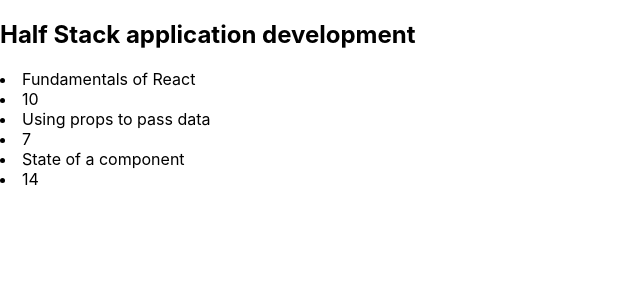
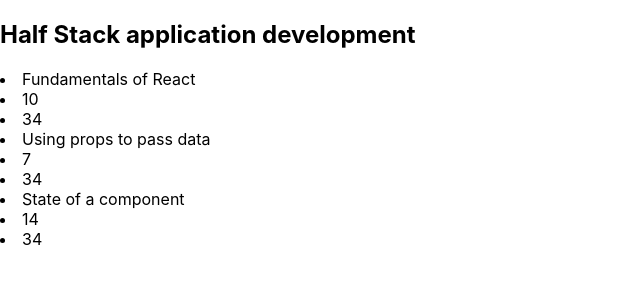
Before and after one commit to pelumi454/FullStackOpen, a React (Create React App) app in the folder IntroToReact/: page / in a window 1280 px wide. Shown: the top 300 px of the page, without its empty margins (0-640 px from the left). Built offline with nearby package versions, Linux system fonts and the light colour scheme.

Commit message:
add age data to object

```diff
--- a/IntroToReact/src/App.js
+++ b/IntroToReact/src/App.js
@@ -9,14 +9,17 @@
     {
       name: "Fundamentals of React",
       exercises: 10,
+      age: "34",
     },
     {
       name: "Using props to pass data",
       exercises: 7,
+      age: "34",
     },
     {
       name: "State of a component",
       exercises: 14,
+      age: "34",
     },
   ];
 
@@ -25,11 +28,12 @@
      <Header course={course} />
      {parts.map((d) => {
        return (
-       <div>
-         <li key={d.exercises}>{d.name}</li>
-         <li key={d.exercises}>{d.exercises}</li>
+         <div>
+           <li key={d.exercises}>{d.name}</li>
+           <li key={d.exercises}>{d.exercises}</li>
+           <li key={d.exercises}>{d.age}</li>
          </div>
-       )
+       );
      })}
    </div>
  );
```
